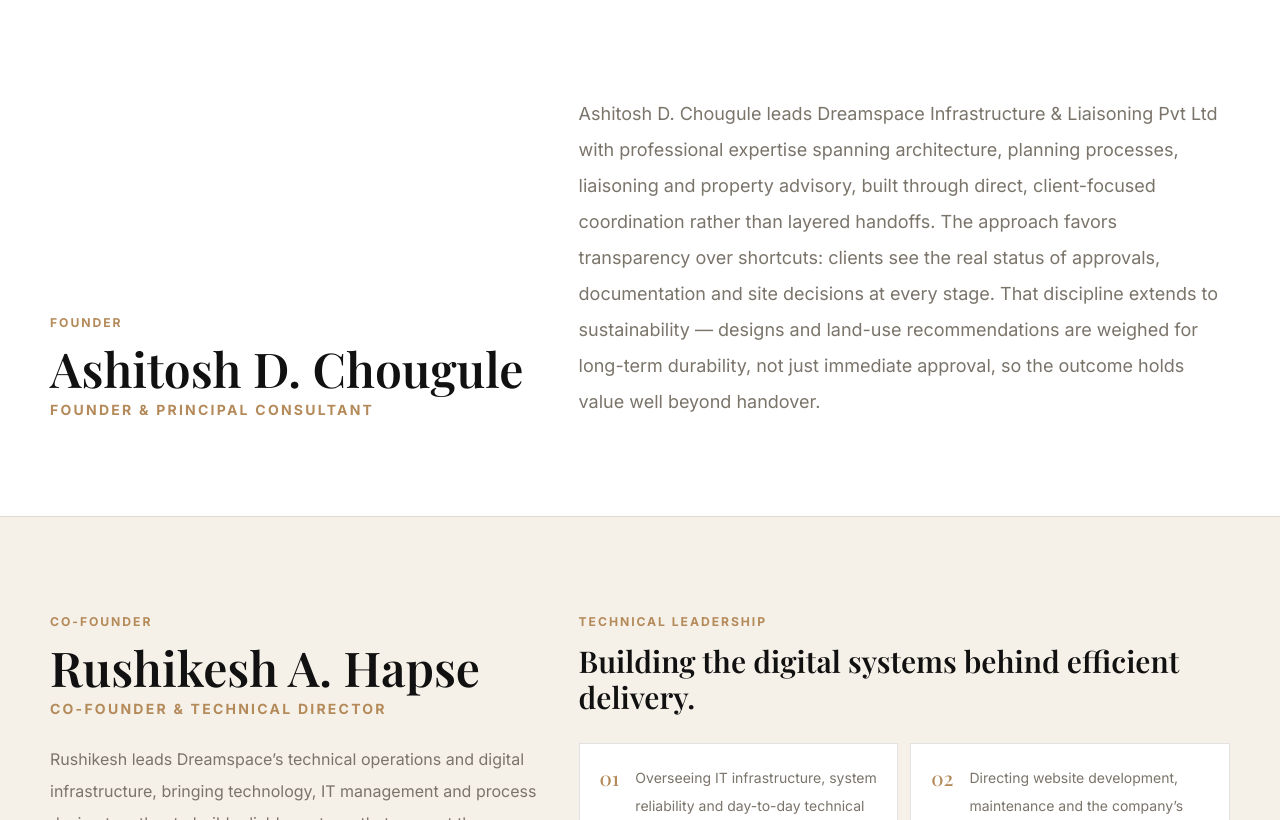
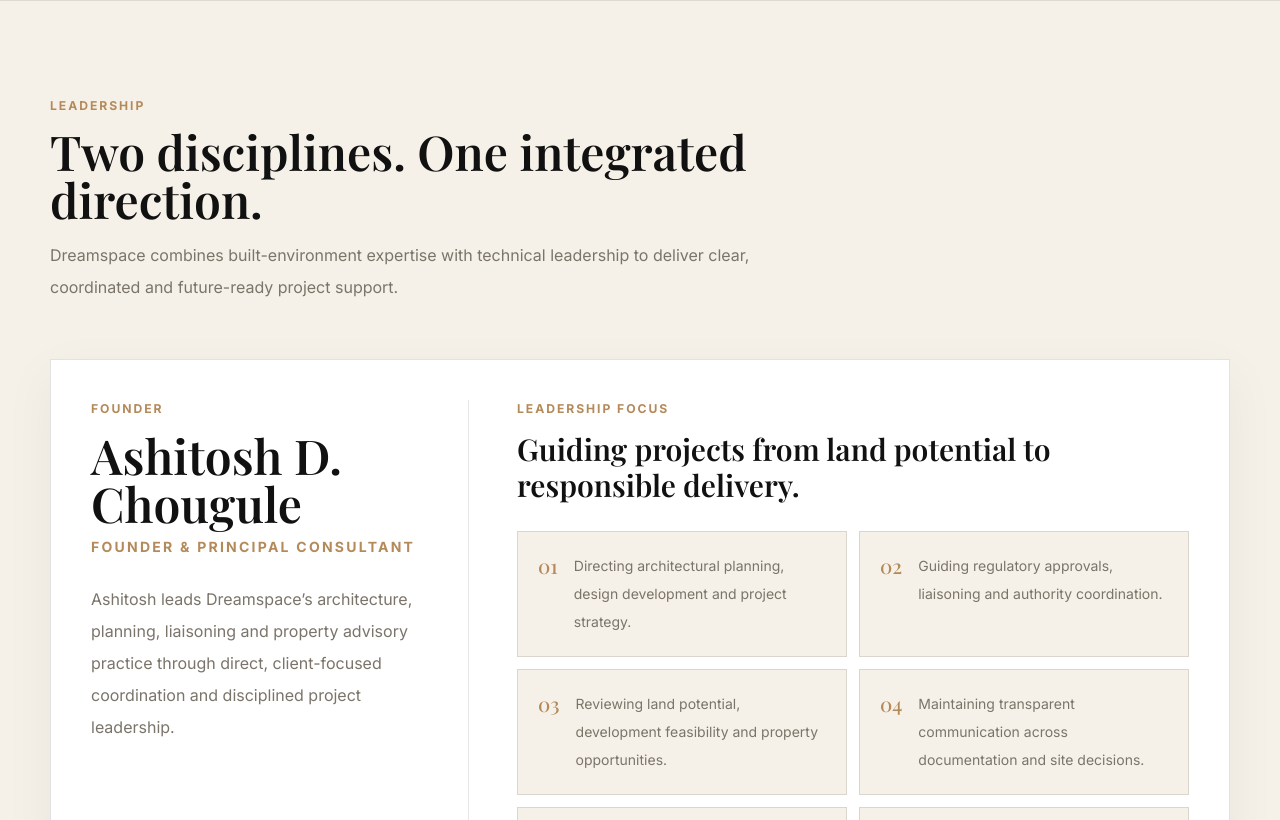
Before and after one commit to Rushihapse/Dreamspace, a React (Vite) app: page /about in a window 1280 px wide. Shown: the part 1980-2800 px from the top of the page. Built offline with nearby package versions, Linux system fonts and the light colour scheme.

Commit message:
Unify founder leadership profiles

```diff
--- a/src/data/company.js
+++ b/src/data/company.js
@@ -5,11 +5,29 @@ export const company = {
   slogan: 'From Land To Landmark',
   founder: 'Ashitosh D. Chougule',
   founderTitle: 'Founder & Principal Consultant',
+  founderProfile: {
+    name: 'Ashitosh D. Chougule',
+    title: 'Founder & Principal Consultant',
+    introduction:
+      'Ashitosh leads Dreamspace’s architecture, planning, liaisoning and property advisory practice through direct, client-focused coordination and disciplined project leadership.',
+    heading: 'Guiding projects from land potential to responsible delivery.',
+    responsibilities: [
+      'Directing architectural planning, design development and project strategy.',
+      'Guiding regulatory approvals, liaisoning and authority coordination.',
+      'Reviewing land potential, development feasibility and property opportunities.',
+      'Maintaining transparent communication across documentation and site decisions.',
+      'Coordinating consultants and stakeholders through each project stage.',
+      'Promoting practical, compliant and sustainable long-term outcomes.'
+    ],
+    focus:
+      'His approach combines professional clarity, regulatory understanding and practical design judgment so every recommendation supports lasting project and property value.'
+  },
   coFounder: {
     name: 'Rushikesh A. Hapse',
     title: 'Co-founder & Technical Director',
     introduction:
       'Rushikesh leads Dreamspace’s technical operations and digital infrastructure, bringing technology, IT management and process design together to build reliable systems that support the company’s day-to-day work and long-term growth.',
+    heading: 'Building the digital systems behind efficient delivery.',
     responsibilities: [
       'Overseeing IT infrastructure, system reliability and day-to-day technical operations.',
       'Directing website development, maintenance and the company’s digital platforms.',
--- a/src/pages/About.jsx
+++ b/src/pages/About.jsx
@@ -99,40 +99,16 @@ export default function About() {
           ))}
         </div>
       </section>
-      <section className="bg-white py-16 sm:py-24">
-        <div className="container-page grid gap-10 lg:grid-cols-[0.75fr_1fr] lg:items-end">
-          <div>
-            <p className="eyebrow">Founder</p>
-            <h2 className="serif-heading mt-3 text-5xl font-semibold">{company.founder}</h2>
-            <p className="mt-2 text-sm font-bold uppercase tracking-[0.16em] text-gold">{company.founderTitle}</p>
-          </div>
-          <p className="text-lg leading-9 text-muted">
-            {company.founder} leads {company.name} with professional expertise spanning architecture, planning processes, liaisoning and property advisory, built through direct, client-focused coordination rather than layered handoffs. The approach favors transparency over shortcuts: clients see the real status of approvals, documentation and site decisions at every stage. That discipline extends to sustainability — designs and land-use recommendations are weighed for long-term durability, not just immediate approval, so the outcome holds value well beyond handover.
-          </p>
-        </div>
-      </section>
       <section className="border-y border-dark/10 bg-bg py-16 sm:py-24">
         <div className="container-page">
-          <div className="grid gap-10 lg:grid-cols-[0.75fr_1fr] lg:items-start">
-            <div>
-              <p className="eyebrow">Co-founder</p>
-              <h2 className="serif-heading mt-3 text-5xl font-semibold">{company.coFounder.name}</h2>
-              <p className="mt-2 text-sm font-bold uppercase tracking-[0.16em] text-gold">{company.coFounder.title}</p>
-              <p className="mt-6 max-w-xl text-base leading-8 text-muted">{company.coFounder.introduction}</p>
-            </div>
-            <div>
-              <p className="eyebrow">Technical Leadership</p>
-              <h3 className="serif-heading mt-3 text-3xl font-semibold">Building the digital systems behind efficient delivery.</h3>
-              <div className="mt-7 grid gap-3 sm:grid-cols-2">
-                {company.coFounder.responsibilities.map((responsibility, index) => (
-                  <div key={responsibility} className="flex gap-4 border border-dark/12 bg-white p-5">
-                    <span className="serif-heading text-xl text-gold">{String(index + 1).padStart(2, '0')}</span>
-                    <p className="text-sm leading-7 text-muted">{responsibility}</p>
-                  </div>
-                ))}
-              </div>
-              <p className="mt-6 border-l-2 border-gold pl-5 text-base leading-8 text-dark/75">{company.coFounder.focus}</p>
-            </div>
+          <div className="mb-10 max-w-3xl sm:mb-14">
+            <p className="eyebrow">Leadership</p>
+            <h2 className="serif-heading mt-3 text-4xl font-semibold sm:text-5xl">Two disciplines. One integrated direction.</h2>
+            <p className="mt-4 text-base leading-8 text-muted">Dreamspace combines built-environment expertise with technical leadership to deliver clear, coordinated and future-ready project support.</p>
+          </div>
+          <div className="grid gap-6 sm:gap-8">
+            <LeadershipProfile label="Founder" profile={company.founderProfile} />
+            <LeadershipProfile label="Co-founder" profile={company.coFounder} />
           </div>
         </div>
       </section>
@@ -154,3 +130,31 @@ export default function About() {
     </>
   );
 }
+
+function LeadershipProfile({ label, profile }) {
+  return (
+    <article className="border border-dark/12 bg-white p-6 shadow-[0_16px_50px_rgba(17,17,17,0.05)] sm:p-8 lg:p-10">
+      <div className="grid gap-9 lg:grid-cols-[0.72fr_1.28fr] lg:gap-12">
+        <div className="lg:border-r lg:border-dark/10 lg:pr-10">
+          <p className="eyebrow">{label}</p>
+          <h3 className="serif-heading mt-3 text-4xl font-semibold sm:text-5xl">{profile.name}</h3>
+          <p className="mt-2 text-sm font-bold uppercase leading-6 tracking-[0.16em] text-gold">{profile.title}</p>
+          <p className="mt-6 text-base leading-8 text-muted">{profile.introduction}</p>
+        </div>
+        <div>
+          <p className="eyebrow">Leadership Focus</p>
+          <h4 className="serif-heading mt-3 text-3xl font-semibold">{profile.heading}</h4>
+          <div className="mt-7 grid gap-3 sm:grid-cols-2">
+            {profile.responsibilities.map((responsibility, index) => (
+              <div key={responsibility} className="flex min-h-28 gap-4 border border-dark/12 bg-bg p-5">
+                <span className="serif-heading shrink-0 text-xl text-gold">{String(index + 1).padStart(2, '0')}</span>
+                <p className="text-sm leading-7 text-muted">{responsibility}</p>
+              </div>
+            ))}
+          </div>
+          <p className="mt-6 border-l-2 border-gold pl-5 text-base leading-8 text-dark/75">{profile.focus}</p>
+        </div>
+      </div>
+    </article>
+  );
+}
```
